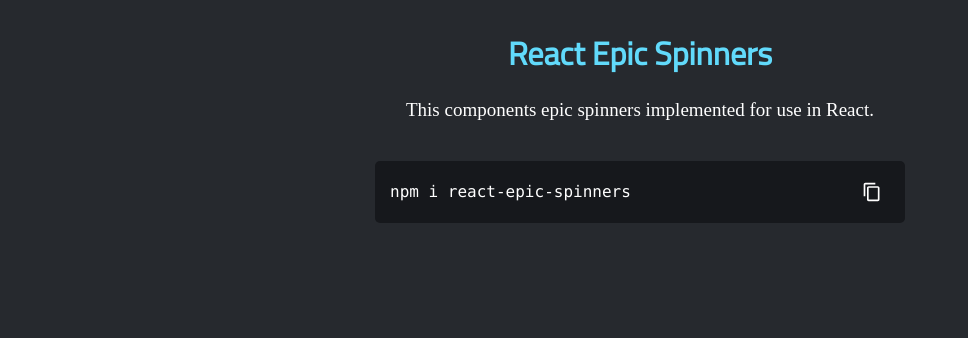
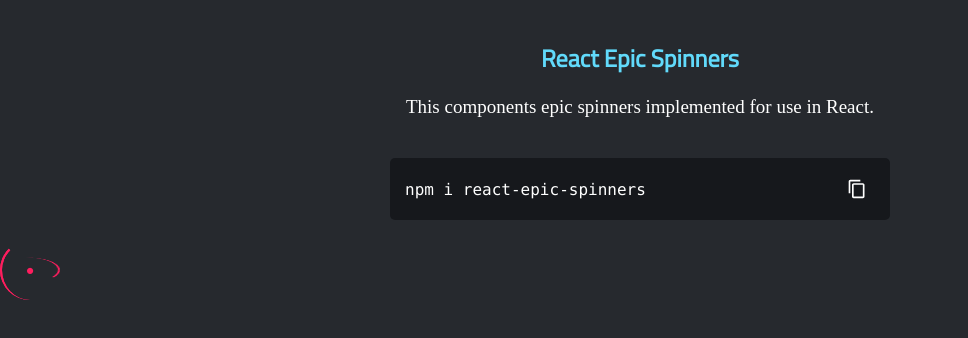
Before and after one commit to Juanestban/react-epic-spinners, a React (Create React App) app: page / in a window 1280 px wide. Shown: the top 338 px of the page, without its empty margins (0-968 px from the left). Built offline with nearby package versions, Linux system fonts and the light colour scheme.

Commit message:
Feat: add the first animation spinner - missing finished one reducer that is error or bug in prevValue

```diff
--- a/package.json
+++ b/package.json
@@ -1,6 +1,6 @@
 {
   "name": "react-epic-spinners",
-  "version": "0.1.0",
+  "version": "0.5.0",
   "private": true,
   "main": "./index.js",
   "author": {
--- a/src/App.css
+++ b/src/App.css
@@ -3,6 +3,12 @@
   --background-color-code: #16181c;
   --hover-code: #21242b;
   --background-color: #26292e;
+}
+
+* {
+  margin: 0;
+  padding: 0;
+  box-sizing: border-box;
 }
 
 body {
--- a/src/components/Atoms/Title/styles.js
+++ b/src/components/Atoms/Title/styles.js
@@ -4,4 +4,5 @@
   color: var(--color-text-title);
   font-family: 'Titillium Web', sans-serif;
   text-align: center;
+  padding: 20px 0;
 `
--- /dev/null
+++ b/src/components/Molecules/Spinners/AtomSpinner.js
@@ -0,0 +1,20 @@
+import defaultProps from '../../../config/defaultProps'
+import {
+  ContainerSpinner,
+  SpinnerInner,
+  SpinnerCircle,
+  SpinnerLine,
+} from './styles'
+
+export const AtomSpinner = ({ size, color, duration } = defaultProps) => {
+  return (
+    <ContainerSpinner>
+      <SpinnerInner>
+        <SpinnerLine />
+        <SpinnerLine />
+        <SpinnerLine />
+        <SpinnerCircle>&#9679;</SpinnerCircle>
+      </SpinnerInner>
+    </ContainerSpinner>
+  )
+}
--- /dev/null
+++ b/src/components/Molecules/Spinners/index.js
@@ -0,0 +1 @@
+export { AtomSpinner } from './AtomSpinner'
--- /dev/null
+++ b/src/components/Molecules/Spinners/styles.js
@@ -0,0 +1,85 @@
+import styled from 'styled-components'
+
+const calc = 'calc(60px / 25)'
+
+// container of spinner
+
+export const ContainerSpinner = styled.div`
+  width: 60px;
+  height: 60px;
+  overflow: hidden;
+`
+
+// spinner inner
+
+export const SpinnerInner = styled.div`
+  position: relative;
+  display: block;
+  width: 100%;
+  height: 100%;
+`
+
+// spinner-circle
+
+export const SpinnerCircle = styled.div`
+  display: block;
+  position: absolute;
+  color: #ff1d5e;
+  font-size: calc(60px * 0.24);
+  top: 50%;
+  left: 50%;
+  transform: translate(-50%, -50%);
+`
+
+// spinner-line
+
+const animation = [
+  { z: '120deg', x: '66deg', z2: '0deg' },
+  { z: '240deg', x: '66deg', z2: '0deg' },
+  { z: '360deg', x: '66deg', z2: '0deg' },
+]
+
+const keyframe = [
+  { z: '120deg', x: '66deg', z2: '360deg' },
+  { z: '240deg', x: '66deg', z2: '360deg' },
+  { z: '360deg', x: '66deg', z2: '360deg' },
+]
+
+const keyframeReducer = () =>
+  keyframe.reduce(
+    (prevVal, { x, z, z2 }, currentIndex) => `${prevVal}
+
+@keyframes atomSpinnerAnimation-${currentIndex + 1} {
+  100% {
+    transform: rotateZ(${z}) rotateX(${x}) rotateZ(${z2});
+  }
+}`
+  )
+
+const animationReducer = () =>
+  animation.reduce(
+    (prevVal, { x, z, z2 }, currentIndex) => `${prevVal}
+
+    &:nth-child(${currentIndex + 1}) {
+      animation: atomSpinnerAnimation-${currentIndex + 1} 1s linear infinite;
+      transform: rotateZ(${z}) rotateX(${x}) rotateZ(${z2});
+    }`
+  )
+
+export const SpinnerLine = styled.div`
+  position: absolute;
+  width: 100%;
+  height: 100%;
+  border-radius: 50%;
+  animation-duration: 1s;
+  border-top-width: ${calc};
+  border-top-color: transparent;
+  border-left-width: ${calc};
+  border-left-color: #ff1d5e;
+  border-left-style: solid;
+  border-top-style: solid;
+
+  ${animationReducer()}
+
+  ${keyframeReducer()}
+`
--- /dev/null
+++ b/src/config/defaultProps.js
@@ -0,0 +1,7 @@
+const defaultProps = {
+  size: 20,
+  color: 'red',
+  duration: 1000,
+}
+
+export default defaultProps
--- a/src/pages/Home/Home.js
+++ b/src/pages/Home/Home.js
@@ -1,8 +1,9 @@
 import { Helmet } from 'react-helmet-async'
-import { Container } from './styles'
+import { Container, ContainerTitle } from './styles'
 import Title from '../../components/Atoms/Title'
 import Text from '../../components/Atoms/Text'
 import ContainerCodeCopy from '../../components/Molecules/ContainerCodeCopy'
+import { AtomSpinner } from '../../components/Molecules/Spinners'
 
 export default function Home() {
   return (
@@ -11,10 +12,15 @@
         <title>Home</title>
       </Helmet>
       <Container>
-        <Title>React Epic Spinners</Title>
-        <Text>This components epic spinners implemented for use in React.</Text>
+        <ContainerTitle>
+          <Title>React Epic Spinners</Title>
+          <Text>
+            This components epic spinners implemented for use in React.
+          </Text>
+        </ContainerTitle>
+        <ContainerCodeCopy />
+        <AtomSpinner />
       </Container>
-      <ContainerCodeCopy />
     </>
   )
 }
--- a/src/pages/Home/styles.js
+++ b/src/pages/Home/styles.js
@@ -4,5 +4,12 @@
   width: 100%;
   display: flex;
   flex-direction: column;
+  padding: 20px 0;
+`
+
+export const ContainerTitle = styled.section`
+  width: 100%;
+  display: flex;
+  flex-direction: column;
   align-items: center;
 `
```
Also changed, not shown: src/components/Molecules/Spinners/test.js (added, +43 -0 lines).
